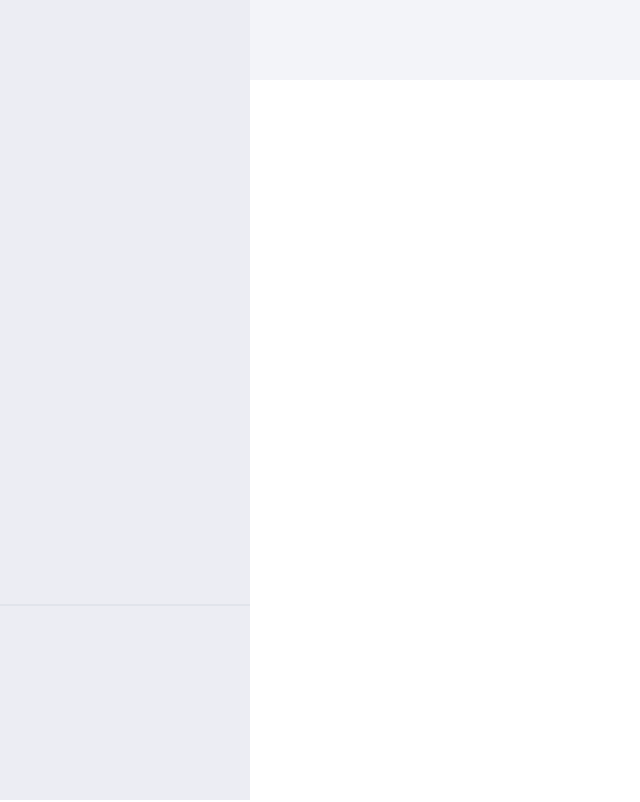
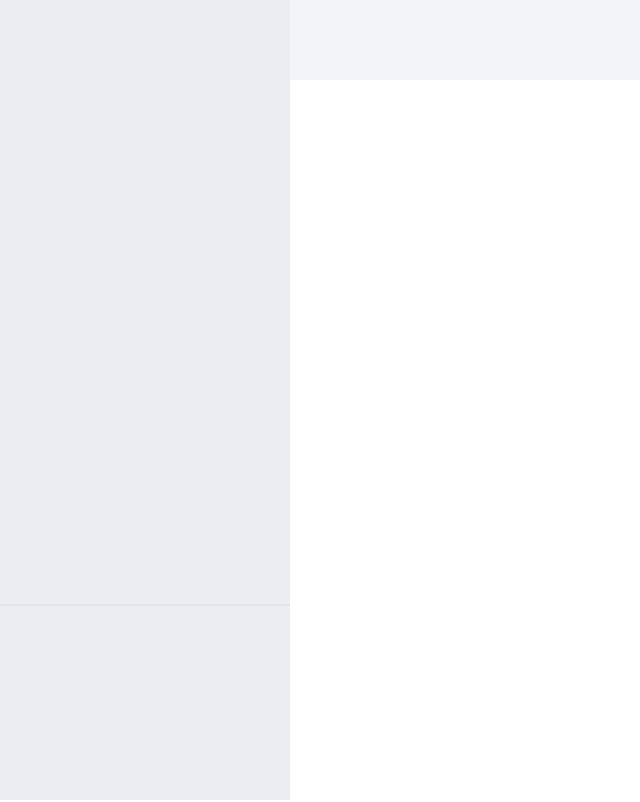
Before and after one commit to jojrms/controlle, a React (Create React App) app: page / in a window 1280 px wide. Shown: the whole page, without its empty margins (0-640 px from the left). Built offline with nearby package versions, Linux system fonts and the light colour scheme.

Commit message:
style: Applying  more global styles

```diff
--- a/src/global.css
+++ b/src/global.css
@@ -6,12 +6,31 @@ body, .App, #index{
     padding: 0;
 }
 
+body * {
+    background-repeat: no-repeat;
+    background-position: center;
+}
+
+ul{
+    padding: 0;
+    margin: 0;
+    list-style: none;
+}
+li, button{
+    cursor: pointer;
+}
+
+button, input{
+    border: none;
+    background-color: transparent;
+}
+
 .divAppGrid{
     width: 100%;
     height: 100%;
     position: absolute;
     display: grid;
-    grid-template-columns: 250px auto;
+    grid-template-columns: 290px auto;
     grid-template-rows: 80px auto;
     grid-template-areas:
     "menu header"
```
